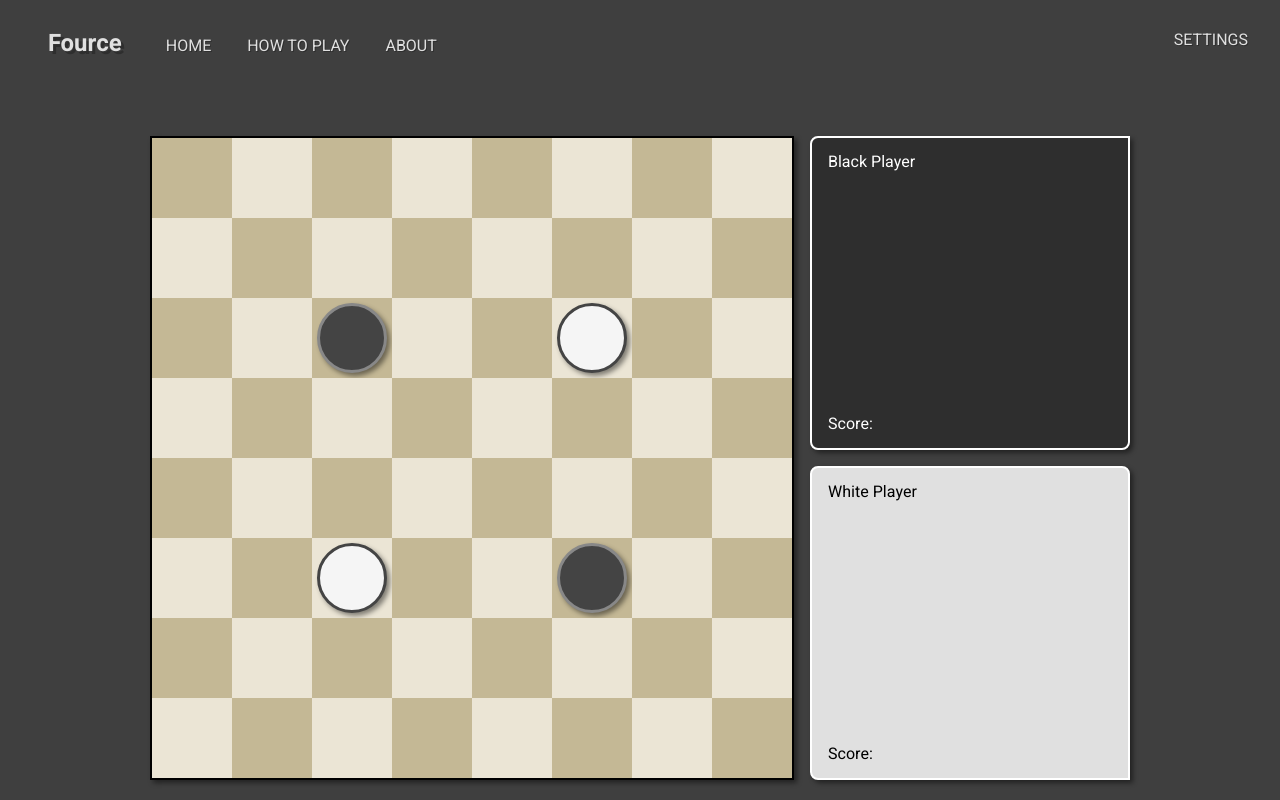
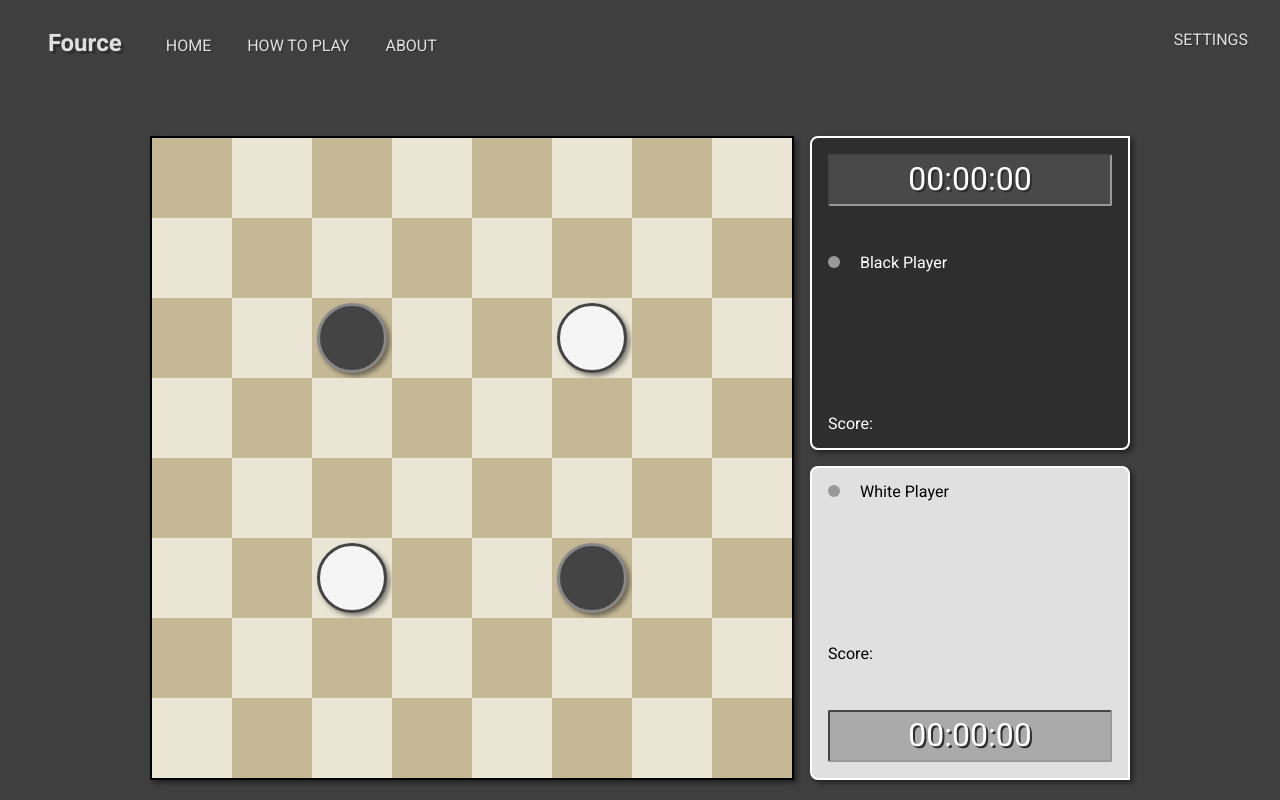
Before and after one commit to NicNol/fource, a website: page public/game.html in a window 1280 px wide. Drawn offline with nearby package versions, Linux system fonts and the light colour scheme; no server answers.

Commit message:
Basic game clock UI set up

```diff
--- a/public/css/game.css
+++ b/public/css/game.css
@@ -75,12 +75,9 @@
     margin-left:1em;
     display: flex;
     flex-direction: column;
-    align-items: stretch;
-
 }
 
 .upper, .lower {
-    height: 100%;
     flex-grow: 1;
     padding: 1em;
     border: white solid 2px;
@@ -113,3 +110,40 @@
 .score span {
     font-weight: 700;
 }
+
+#white-online-status, #black-online-status {
+    display: inline-block;
+    width: 12px;
+    height: 12px;
+    border-radius: 6px;
+    margin: 0 1em 0 0;
+}
+
+.online {
+    background-color: limegreen;
+}
+
+.offline {
+    background-color: #999;
+}
+
+#white-timer-block, #black-timer-block {
+    text-align: center;
+    font-size: 24pt;
+    text-shadow: #2e2e2e 2px 2px 0;
+    padding: .25em;
+}
+
+#white-timer-block {
+    border: inset #999 2px;
+    border-radius: 2px;
+    background-color: rgb(170, 170, 170);
+    color: white;
+}
+
+#black-timer-block {
+    border: inset #999 2px;
+    border-radius: 2px;
+    background-color:  rgb(73, 73, 73);
+    color: white;
+}
--- a/public/game.html
+++ b/public/game.html
@@ -97,9 +97,11 @@
             </div>
         </div>
         <div class="sidebar">
+
             <div class="upper">
+                <div id="black-timer-block">00:00:00</div>
                 <div class="player-name">
-                    Black Player
+                    <div id="black-online-status" class="offline"></div> <span id="black-player-name">Black Player</span>
                 </div>
                 <div id="black-play"></div>
                 <div id="black-message-box"></div>
@@ -107,12 +109,14 @@
             </div>
             <div class="lower">
                 <div class="player-name">
-                    White Player
+                    <div id="white-online-status" class="offline"></div> <span id="white-player-name">White Player</span>
                 </div>
                 <div id="white-play"></div>
                 <div id="white-message-box"></div>
                 <div class="score">Score: <span id="white-score"></span></div>
+                <div id="white-timer-block">00:00:00</div>
             </div>
+
         </div>
     </div>
     <div class="bottom-section">
```
